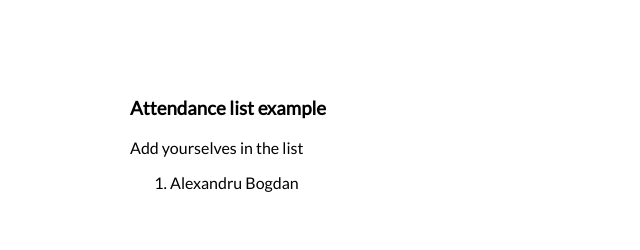
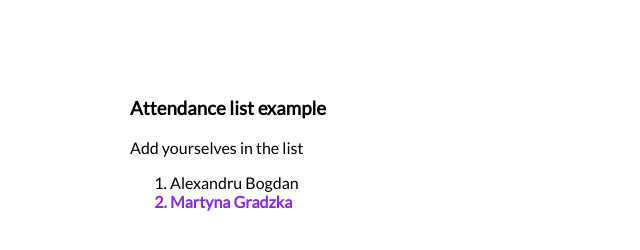
Before and after one commit to afbogdan/mde-fork-test, a plain HTML site: page index.html in a window 1280 px wide. Shown: the part 114-364 px from the top of the page, without its empty margins (210-850 px from the left). Drawn offline with Linux system fonts and the light colour scheme.

Commit message:
add Martyna to attendance list

```diff
--- a/index.html
+++ b/index.html
@@ -22,6 +22,7 @@
 
     <ol>
       <li>Alexandru Bogdan</li>
+      <li class="martyna">Martyna Gradzka</li>
     </ol>
   </section>
 </body>
--- a/main.css
+++ b/main.css
@@ -10,3 +10,8 @@ body {
 header {
   margin-bottom: 100px;
 }
+
+.martyna {
+  font-weight: bold;
+  color: blueviolet;
+}
```
